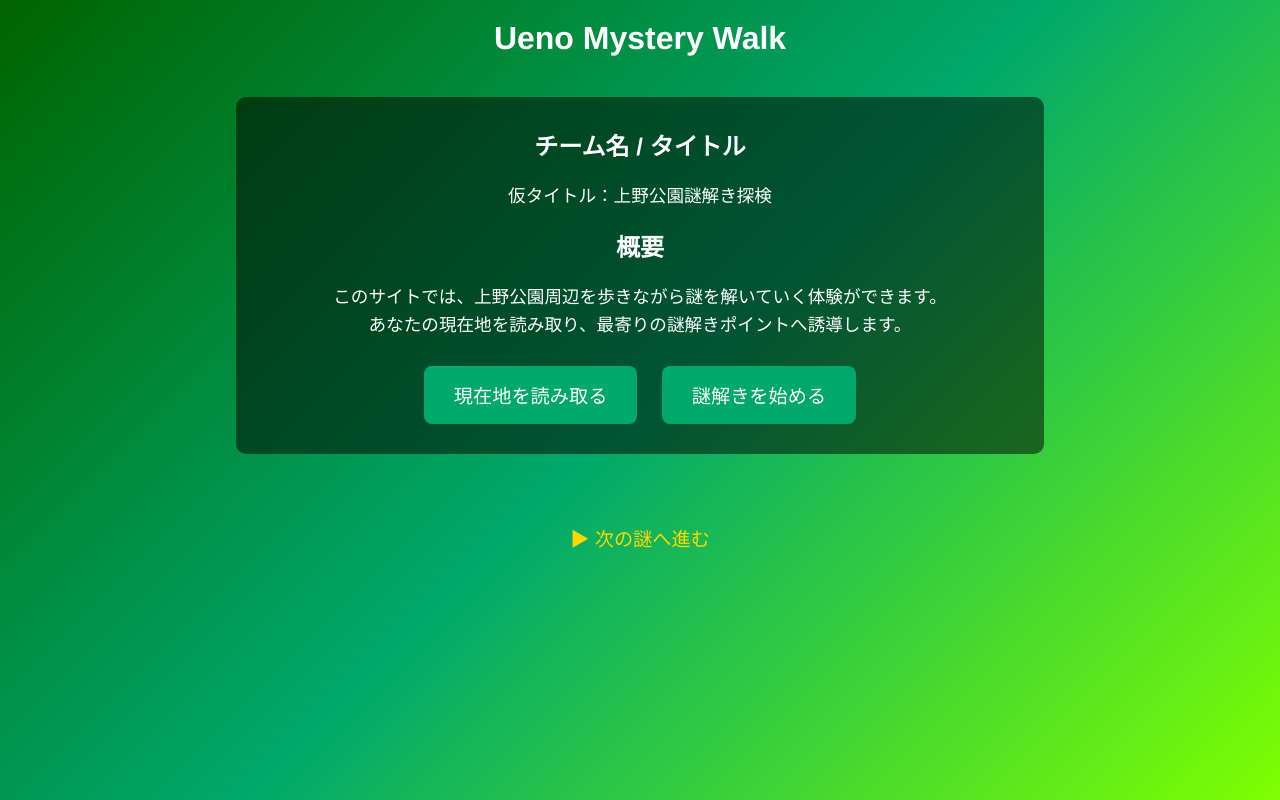
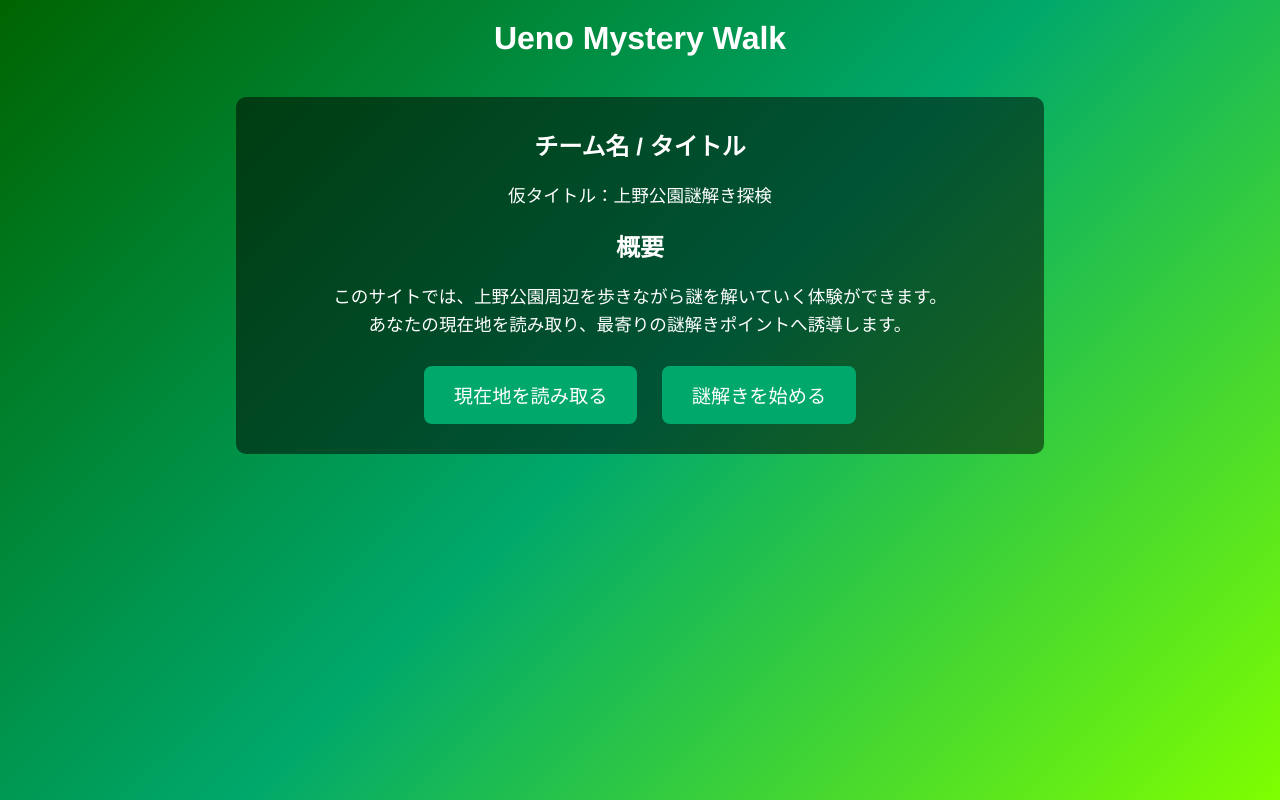
Before and after one commit to tcfk4ensrs-afk/20251130, a plain HTML site: page index.html in a window 1280 px wide. Drawn offline with Linux system fonts and the light colour scheme.

Commit message:
Update index.html

```diff
--- a/index.html
+++ b/index.html
@@ -46,18 +46,6 @@
       background: #ffd700;
       color: #000;
     }
-    footer {
-      margin-top: 50px;
-      padding: 20px;
-    }
-    footer a {
-      color: #ffd700;
-      font-size: 1.2em;
-      text-decoration: none;
-    }
-    footer a:hover {
-      text-decoration: underline;
-    }
   </style>
 </head>
 <body>
@@ -69,13 +57,9 @@
     <p>このサイトでは、上野公園周辺を歩きながら謎を解いていく体験ができます。<br>
        あなたの現在地を読み取り、最寄りの謎解きポイントへ誘導します。</p>
     <button onclick="getLocation()">現在地を読み取る</button>
-    <button>謎解きを始める</button>
+    <!-- 謎解きを始めるボタンをnazo1.htmlへリンク -->
+    <button onclick="location.href='nazo1.html'">謎解きを始める</button>
   </div>
-
-  <!-- フッター部分にリンクを追加 -->
-  <footer>
-    <a href="nazo1.html">▶ 次の謎へ進む</a>
-  </footer>
 
   <script>
     function getLocation() {
```
